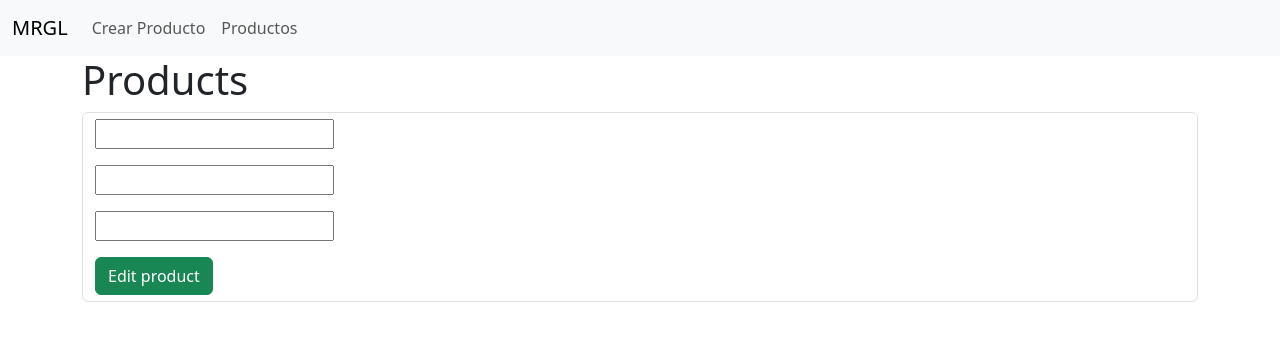
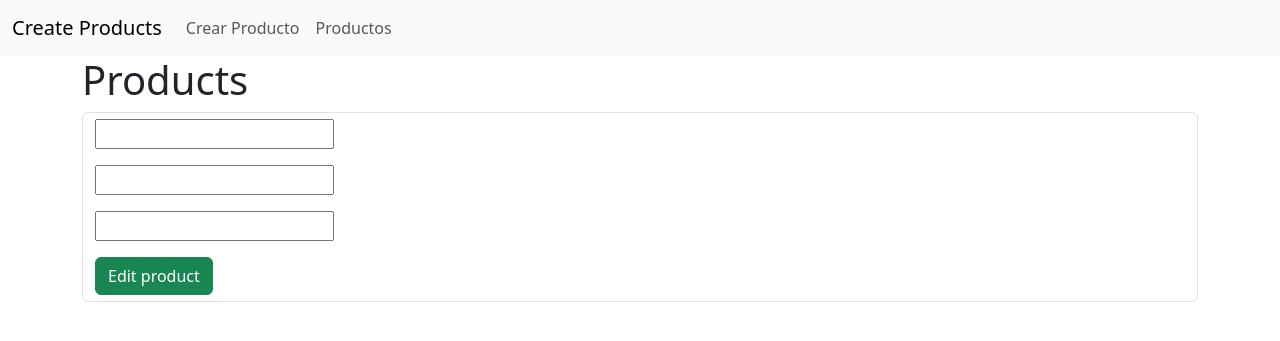
Before and after one commit to LeoAlonso01/flaskWebApp, a Flask app: page /edit/1 in a window 1280 px wide. Shown: the top 341 px of the page. Run offline with Flask 3, Linux system fonts and the light colour scheme; data that the repository does not hold is empty; some libraries are stand-ins or nearby versions.

Commit message:
cambio de nombre

```diff
--- a/templates/Layout.html
+++ b/templates/Layout.html
@@ -10,7 +10,7 @@
 <body>
     <nav class="navbar navbar-expand-lg bg-body-tertiary">
         <div class="container-fluid">
-          <a class="navbar-brand" href="#">MRGL</a>
+          <a class="navbar-brand" href="#">Create Products</a>
           <button class="navbar-toggler" type="button" data-bs-toggle="collapse" data-bs-target="#navbarNav" aria-controls="navbarNav" aria-expanded="false" aria-label="Toggle navigation">
             <span class="navbar-toggler-icon"></span>
           </button>
```
